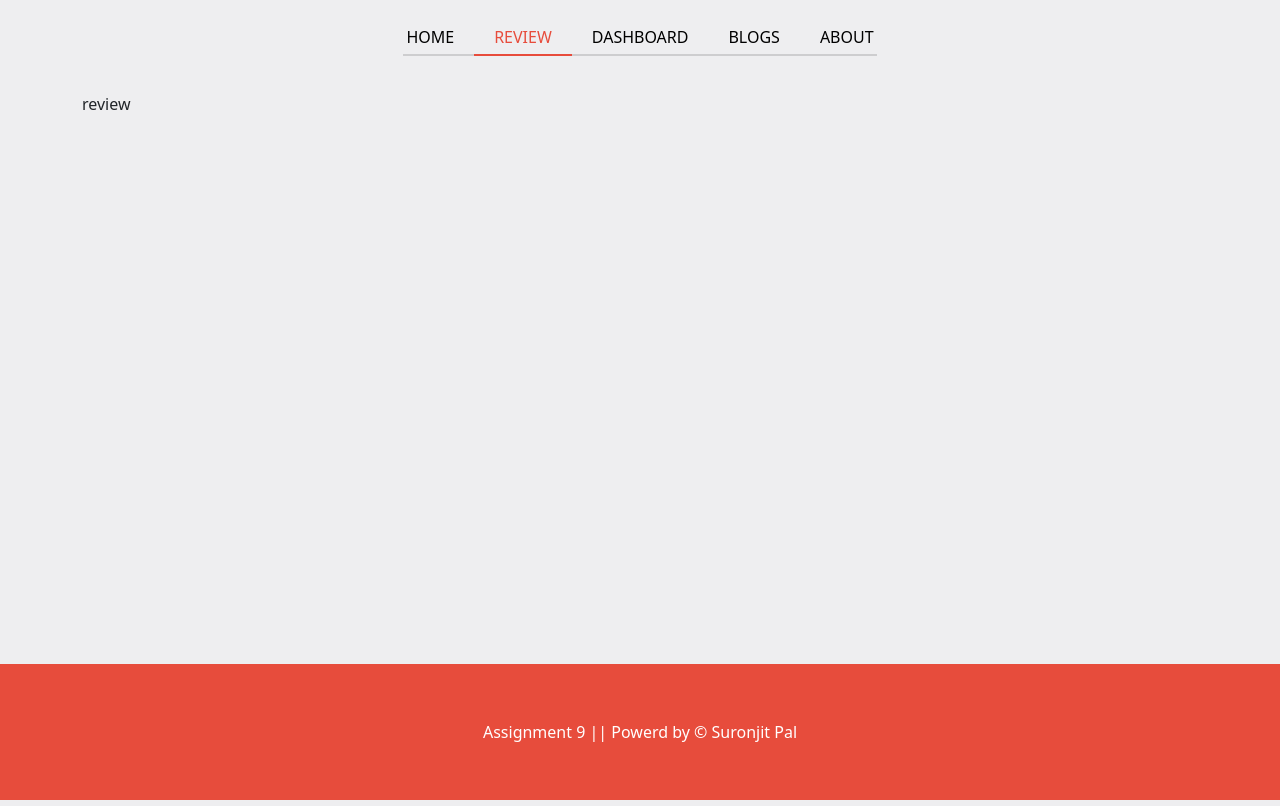
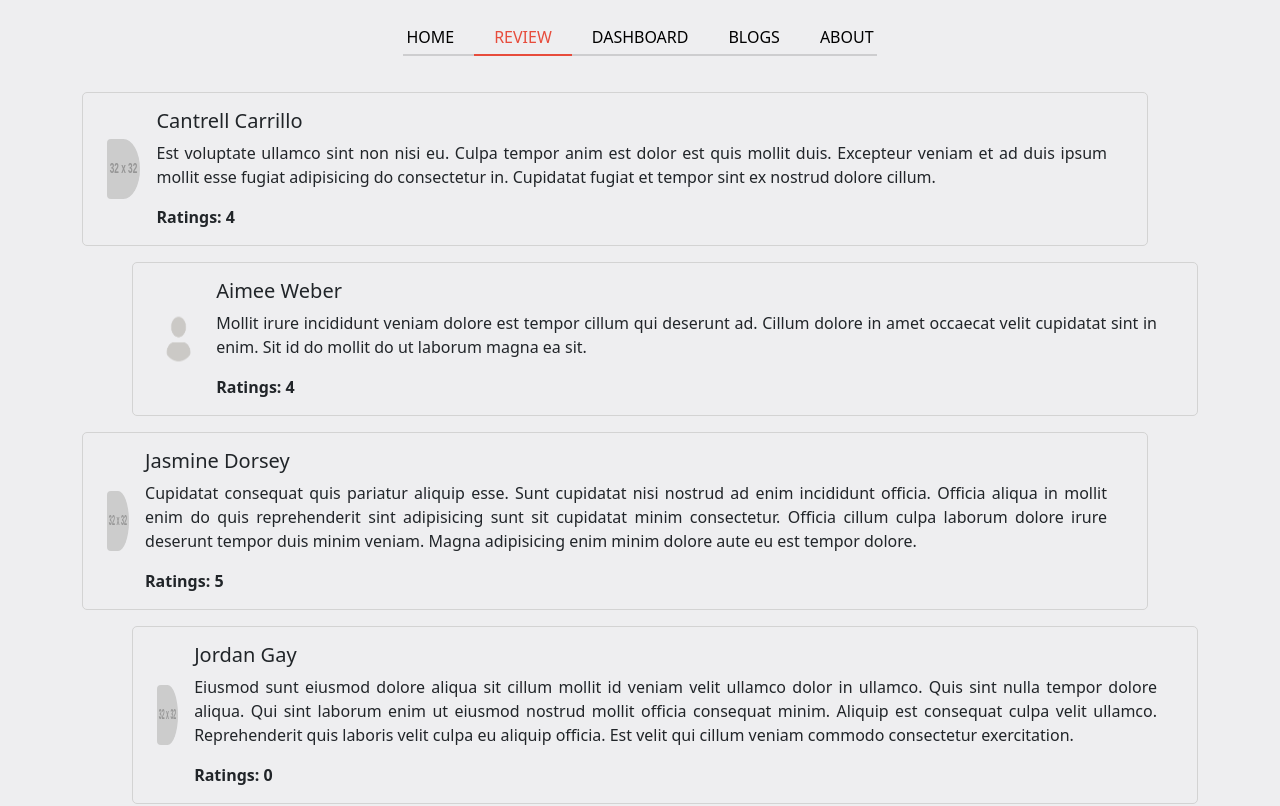
Before and after one commit to suronjit797/organic-firm, a React (Create React App) app: page /review in a window 1280 px wide. Shown: the top 806 px of the page. Built offline with nearby package versions, Linux system fonts and the light colour scheme.

Commit message:
review page

```diff
--- a/src/App.js
+++ b/src/App.js
@@ -5,7 +5,7 @@ import './App.css';
 import 'bootstrap/dist/css/bootstrap.min.css';
 
 import Home from './page/Home/Home';
-import Review from './page/Review/Review';
+import ReviewPage from './page/Review/ReviewPage';
 import Dashboard from './page/Dashboard/Dashboard';
 import Blogs from './page/Blogs/Blogs';
 import About from './page/About/About';
@@ -20,7 +20,7 @@ function App() {
       <main className='container mb-5'>
         <Routes>
           <Route path='/' element={<Home />} />
-          <Route path='/review' element={<Review />} />
+          <Route path='/review' element={<ReviewPage />} />
           <Route path='/dashboard' element={<Dashboard />} />
           <Route path='/blogs' element={<Blogs />} />
           <Route path='/about' element={<About />} />
--- a/src/Hooks/useReview.js
+++ b/src/Hooks/useReview.js
@@ -10,7 +10,7 @@ let useReview = () => {
         .then(data=>setReviews(data))
     }, [])
 
-    return [reviews, setReviews]
+    return [reviews, setReviews];
 }
 
-export default useReview
+export default useReview;
--- a/src/components/ReviewCard/ReviewCard.js
+++ b/src/components/ReviewCard/ReviewCard.js
@@ -20,7 +20,7 @@ const ReviewCard = ({ reviewItem }) => {
                 </div>
                 <div className="card-body">
                     <h5 className="card-title"> {name ? name : 'unknown'} </h5>
-                    <p className="card-text"> {review ? review : 'no review found'} </p>
+                    <p className="card-text text_justify"> {review ? review : 'no review found'} </p>
                     <b>Ratings:  {ratings ? ratings : 0}</b>
                 </div>
             </div>
--- a/src/page/Home/Home.js
+++ b/src/page/Home/Home.js
@@ -45,7 +45,7 @@ const Home = () => {
                         ) : (
 
                             reviews.map((review, ind) => (
-                                ind < 3 && <ReviewCard reviewItem={review} />
+                                ind < 3 && <ReviewCard key={review.id} reviewItem={review} />
                             ))
                         )
                     }
--- a/src/page/Review/Review.js
+++ /dev/null
@@ -1,14 +0,0 @@
-import React from 'react';
-
-const review = () => {
-    // dynamic title
-    document.title = 'Organic Farm || Reivew'
-
-    return (
-        <div>
-            review
-        </div>
-    );
-};
-
-export default review;
--- /dev/null
+++ b/src/page/Review/ReviewPage.css
@@ -0,0 +1,6 @@
+.review_page .review_card:nth-child(2n){
+    margin-left: 50px;
+}
+.review_page .review_card:nth-child(2n-1){
+    margin-right: 50px;
+}
--- /dev/null
+++ b/src/page/Review/ReviewPage.js
@@ -0,0 +1,26 @@
+import React from 'react';
+import ReviewCard from '../../components/ReviewCard/ReviewCard'
+
+import useReview from '../../Hooks/useReview';
+
+import './ReviewPage.css'
+
+const ReviewPage = () => {
+    // dynamic title
+    document.title = 'Organic Farm || Reivew';
+
+    const [reviews, setReviews] = useReview();
+
+
+    console.log(reviews);
+
+    return (
+        <div className='review_page'>
+            {
+                reviews.map((review, ind) =>  <ReviewCard key={review.id} reviewItem={review} /> )
+            }
+        </div>
+    );
+};
+
+export default ReviewPage;
```
